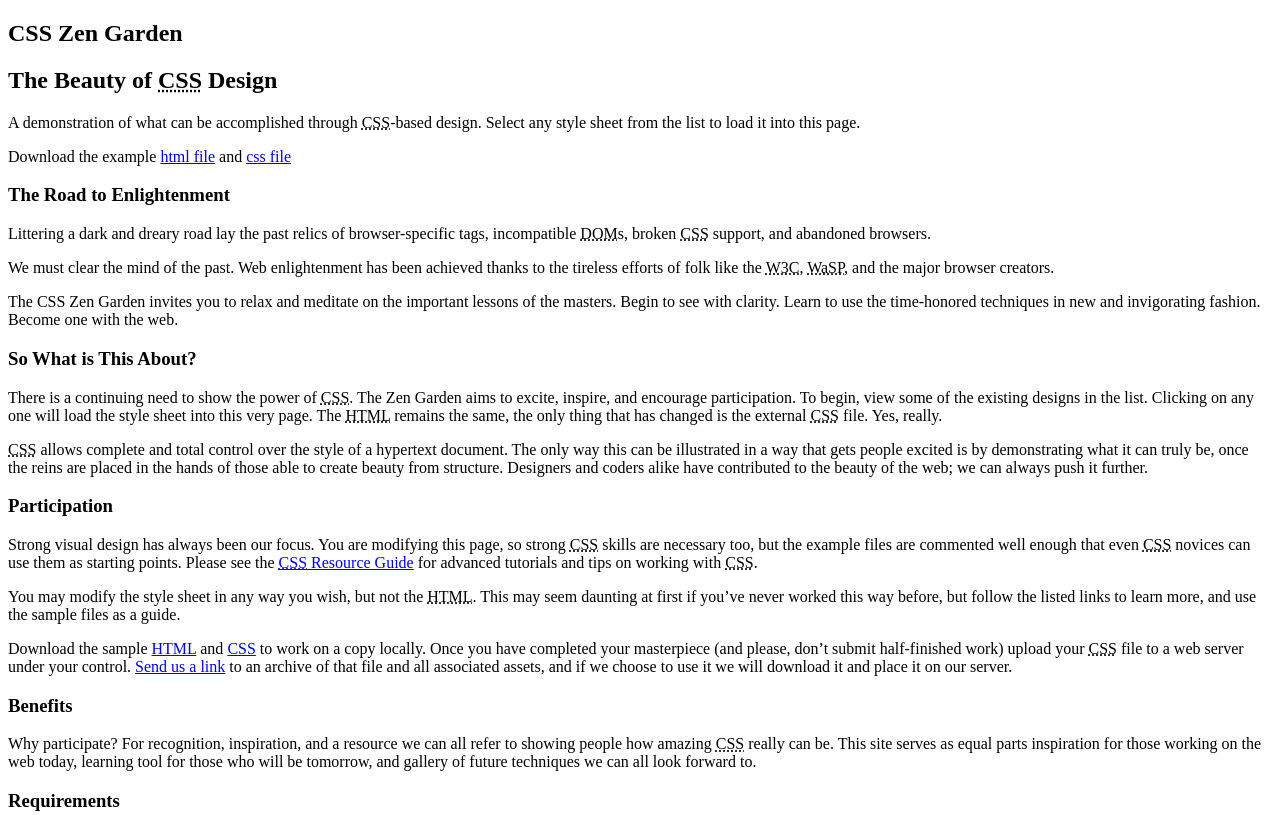
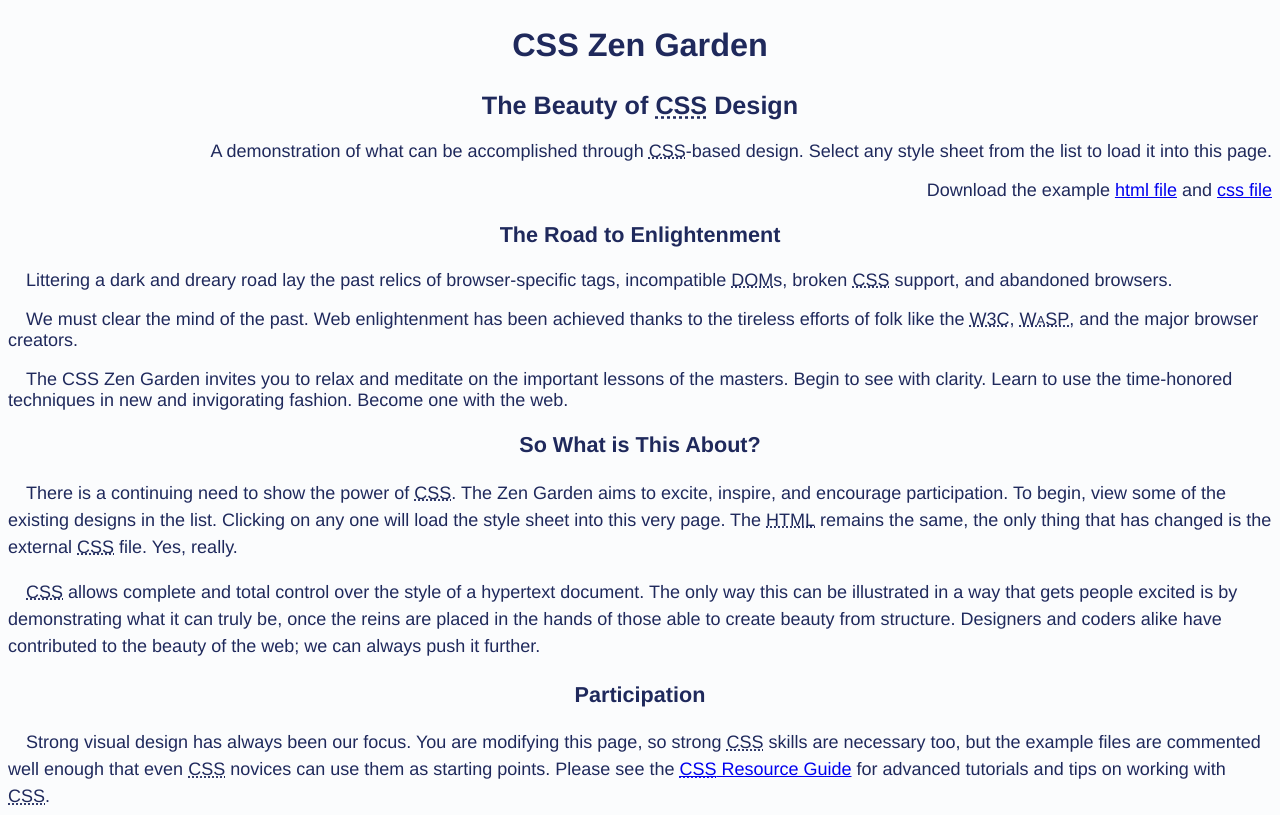
Before and after one commit to alicelage11/desenvolve-introducao-web, a plain HTML site: page zen garden.html.html in a window 1280 px wide. Shown: the top 815 px of the page. Drawn offline with Linux system fonts and the light colour scheme.

Commit message:
Add files via upload

```diff
--- /dev/null
+++ b/ESTILIZAÇÃO TEXTUAL.CSS
@@ -0,0 +1,19 @@
+html{
+    background: #fbfcfd;
+    color: #1f295c;
+    font-size: 18px;
+    font-family:helvetica, sans-serif;}
+p{
+    text-indent:1em;}
+
+h1,h2,h3 {
+    text-align: center;
+}
+h1{font-size:1.8rem;}
+h2{ font-size: 1.4rem;}
+h3{ font-size: 1.2rem;}
+
+.summary {text-align: right;}
+.main p {line-height: 1.5;}
+
+abbr{font-variant: small-caps;}
--- a/zen garden.html.html
+++ b/zen garden.html.html
@@ -3,7 +3,7 @@
 <head>
 	<meta charset="utf-8">
 	<title>CSS Zen Garden: The Beauty of CSS Design</title>
-	<link rel="stylesheet" href="STYLE.CSS">
+	<link rel="stylesheet" href="ESTILIZAÇÃO TEXTUAL.CSS">
 
 	<link rel="stylesheet" media="screen" href="style.css?v=8may2013">
 	<link rel="alternate" type="application/rss+xml" title="RSS" href="http://www.csszengarden.com/zengarden.xml">
```
